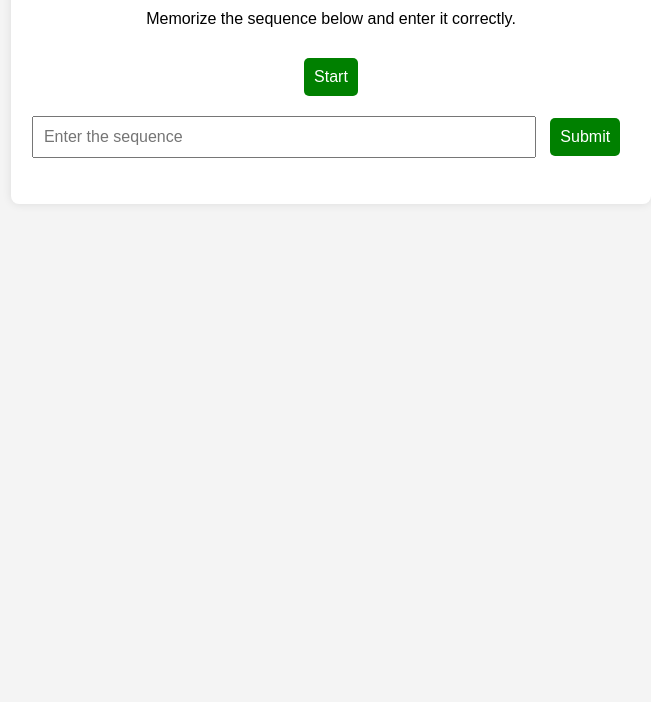
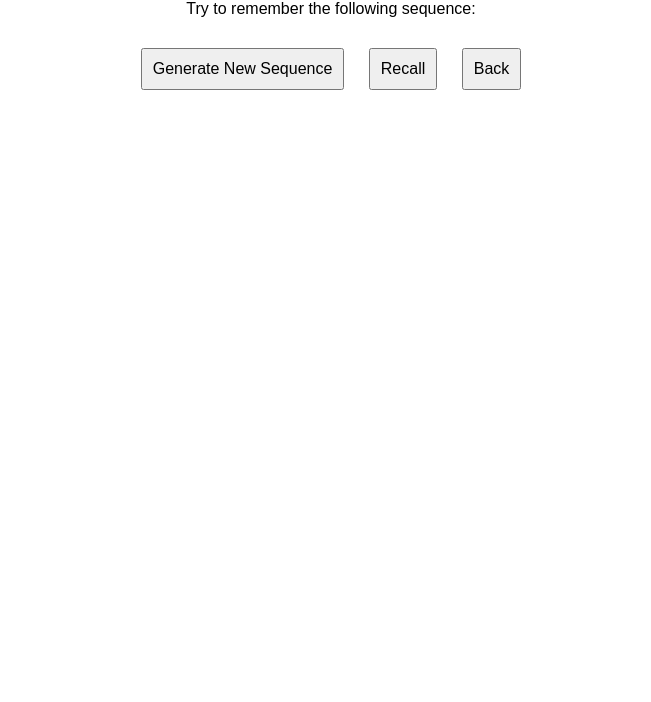
Before and after one commit to vaughanb79/vaughanb79.github.io, a plain HTML site: page Millers_Law.html in a window 1280 px wide. Shown: the part 98-800 px from the top of the page, without its empty margins (309-960 px from the left). Drawn offline with Linux system fonts and the light colour scheme.

Commit message:
Update Millers_Law.html

```diff
--- a/Millers_Law.html
+++ b/Millers_Law.html
@@ -8,92 +8,60 @@
         body {
             font-family: Arial, sans-serif;
             text-align: center;
-            margin: 0;
-            padding: 20px;
-            background-color: #f4f4f4;
-        }
-        .container {
-            max-width: 600px;
-            margin: auto;
-            padding: 20px;
-            background: white;
-            box-shadow: 0px 0px 10px rgba(0, 0, 0, 0.1);
-            border-radius: 8px;
-        }
-        button {
-            padding: 10px;
-            font-size: 16px;
-            background-color: green;
-            color: white;
-            border: none;
-            border-radius: 5px;
-            cursor: pointer;
-            margin: 10px;
-        }
-        button:hover {
-            background-color: darkgreen;
+            margin: 50px;
         }
         #sequence {
             font-size: 24px;
-            font-weight: bold;
-            margin: 20px 0;
+            margin: 20px;
         }
-        input {
+        button {
+            margin: 10px;
             padding: 10px;
             font-size: 16px;
-            width: 80%;
-            margin: 10px 0;
         }
     </style>
 </head>
 <body>
-
-    <div class="container">
-        <h2>Miller's Law Experiment</h2>
-        <p>Memorize the sequence below and enter it correctly.</p>
-
-        <div id="sequence"></div>
-        <button onclick="startExperiment()">Start</button>
-        <br>
-        <input type="text" id="userInput" placeholder="Enter the sequence" />
-        <button onclick="checkAnswer()">Submit</button>
-        <p id="result"></p>
-    </div>
+    <h2>Miller's Law Experiment</h2>
+    <p>Try to remember the following sequence:</p>
+    <div id="sequence"></div>
+    <button onclick="startExperiment()">Generate New Sequence</button>
+    <button onclick="checkRecall()">Recall</button>
+    <button onclick="window.history.back()">Back</button>
+    <p id="result"></p>
 
     <script>
-        let sequence = "";
-        let difficulty = 5;
+        let originalSequence = "";
 
         function generateSequence(length) {
-            const characters = "ABCDEFGHIJKLMNOPQRSTUVWXYZ0123456789";
-            let generated = "";
+            const chars = "ABCDEFGHIJKLMNOPQRSTUVWXYZ0123456789";
+            let sequence = "";
             for (let i = 0; i < length; i++) {
-                generated += characters.charAt(Math.floor(Math.random() * characters.length));
+                sequence += chars.charAt(Math.floor(Math.random() * chars.length));
             }
-            return generated;
+            return sequence;
+        }
+
+        function chunkSequence(sequence, chunkSize) {
+            let chunks = [];
+            for (let i = 0; i < sequence.length; i += chunkSize) {
+                chunks.push(sequence.slice(i, i + chunkSize));
+            }
+            return chunks.join(" - ");
         }
 
         function startExperiment() {
-            sequence = generateSequence(difficulty);
-            document.getElementById("sequence").textContent = sequence;
-
-            // Hide sequence after 3 seconds
+            originalSequence = generateSequence(9); // 9 characters
+            document.getElementById("sequence").textContent = chunkSequence(originalSequence, 2 + Math.floor(Math.random() * 2)); // Chunks of 2 or 3
             setTimeout(() => {
-                document.getElementById("sequence").textContent = "Now enter what you remember!";
-            }, 3000);
+                document.getElementById("sequence").textContent = "(Sequence hidden)";
+            }, 5000); // Hide after 5 seconds
         }
 
-        function checkAnswer() {
-            let userAnswer = document.getElementById("userInput").value.toUpperCase();
-            if (userAnswer === sequence) {
-                document.getElementById("result").textContent = `✅ Correct! Try a harder sequence.`;
-                if (difficulty < 9) difficulty++; // Increase difficulty
-            } else {
-                document.getElementById("result").textContent = `❌ Incorrect! The correct sequence was ${sequence}. Try again.`;
-            }
-            document.getElementById("userInput").value = ""; // Clear input
+        function checkRecall() {
+            let userInput = prompt("Enter the sequence you remember:");
+            document.getElementById("result").textContent = userInput === originalSequence ? "Correct!" : "Incorrect. The correct sequence was: " + originalSequence;
         }
     </script>
-
 </body>
 </html>
```
